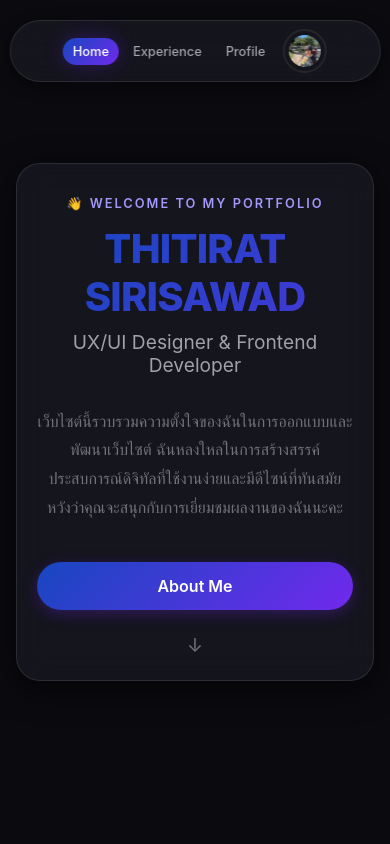
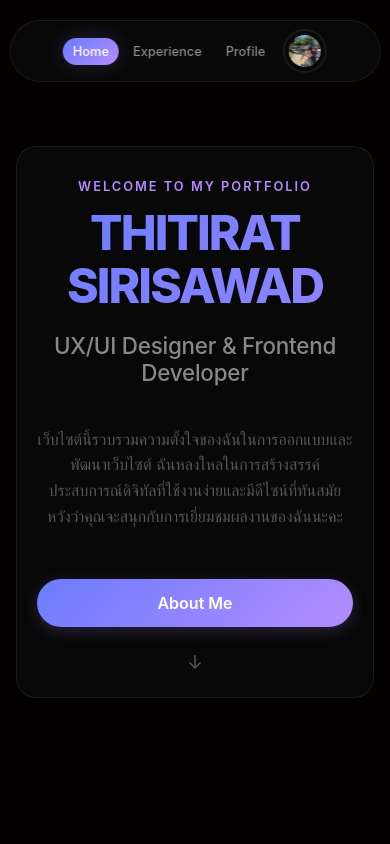
Before and after one commit to ddeeww001/Portfolio-THITIRAT, a React (Vite) app: page / in a window 390 px wide. Shown: the top 844 px of the page. Built offline with nearby package versions, Linux system fonts and the light colour scheme.

Commit message:
Refactor styles and structure for unified theme; remove old variables, add new CSS files for layout, navbar, profile, and experience sections; implement responsive design and animations.

```diff
--- a/src/App.tsx
+++ b/src/App.tsx
@@ -1,10 +1,10 @@
 import { useEffect, useState } from 'react';
-import './App.css';
-import './variables.css';
-import './navbar.css';
-import './home.css';
-import './profile.css';
-import './experience.css';
+import './frontend/CSS/App.css';
+import './frontend/CSS/variables.css';
+import './frontend/CSS/navbar.css';
+import './frontend/CSS/home.css';
+import './frontend/CSS/profile.css';
+import './frontend/CSS/experience.css';
 
 import Experience from './frontend/showExperience';
 import { Profile, myDetailsData } from './frontend/Personal';
@@ -83,7 +83,7 @@ const HeroSection = () => {
     <section id="home" className="section hero-section">
       <div className={`hero-glass-card ${isVisible ? 'fade-in' : ''}`}>
         <div className="hero-content">
-          <p className="greeting animate-slide-down">👋 Welcome to my portfolio</p>
+          <p className="greeting animate-slide-down">Welcome to my portfolio</p>
           <h1 className="hero-name animate-slide-up">THITIRAT SIRISAWAD</h1>
           <h2 className="hero-role animate-fade-in">UX/UI Designer & Frontend Developer</h2>
           <p className="hero-description animate-fade-in-delay">
@@ -116,7 +116,7 @@ function App() {
       <Navbar />
 
       {/* Single scrollable page with all sections */}
-      <main className="main-content">
+      <main>
         <HeroSection />
 
         <section id="experience" className="section experience-section">
--- a/src/home.css
+++ b/src/frontend/CSS/home.css
@@ -9,11 +9,11 @@
 
 .hero-glass-card {
   background: var(--glass-bg);
-  backdrop-filter: blur(16px);
+  backdrop-filter: blur(24px);
   border: 1px solid var(--glass-border);
   border-radius: var(--radius-xl);
-  padding: 60px 40px;
-  max-width: 800px;
+  padding: 80px 40px;
+  max-width: 900px;
   text-align: center;
   box-shadow: var(--shadow-lg);
   position: relative;
@@ -42,8 +42,8 @@
 }
 
 .hero-name {
-  font-size: clamp(2.5rem, 5vw, 4rem);
-  margin: 0 0 10px 0;
+  font-size: clamp(3rem, 8vw, 5rem);
+  margin: 0 0 20px 0;
   background: var(--primary-gradient);
   background-size: 200% 200%;
   -webkit-background-clip: text;
@@ -51,22 +51,24 @@
   color: transparent;
   animation: gradientShift 3s ease infinite;
   font-weight: 800;
-  letter-spacing: -0.02em;
+  letter-spacing: -0.04em;
+  line-height: 1.1;
 }
 
 .hero-role {
   color: var(--text-secondary);
-  font-size: clamp(1.2rem, 3vw, 1.8rem);
-  font-weight: 400;
-  margin-bottom: 30px;
+  font-size: clamp(1.4rem, 4vw, 2rem);
+  font-weight: 500;
+  margin-bottom: 40px;
+  letter-spacing: -0.01em;
 }
 
 .hero-description {
   color: var(--text-muted);
-  font-size: 1.1rem;
-  line-height: 1.8;
-  max-width: 600px;
-  margin: 0 auto 40px auto;
+  font-size: 1.2rem;
+  line-height: 1.6;
+  max-width: 650px;
+  margin: 0 auto 50px auto;
 }
 
 /* ========================================= */
--- a/src/variables.css
+++ b/src/frontend/CSS/variables.css
@@ -3,41 +3,41 @@
 /* ========================================= */
 
 :root {
-  /* Primary Brand Colors */
-  --primary-purple: #7129ed;
-  --primary-blue: #1747c0;
-  --primary-gradient: linear-gradient(135deg, #1747c0, #7129ed);
+  /* Primary Brand Colors - Inspired by Playmode */
+  --primary-purple: #B48CFF;
+  --primary-blue: #6B7CFF;
+  --primary-gradient: linear-gradient(135deg, #6B7CFF, #B48CFF);
 
-  /* Background Colors */
-  --bg-main: #0a0a0f;
-  --bg-secondary: #13131a;
-  --bg-card: #1a1a24;
-  --bg-card-hover: #20202e;
+  /* Background Colors - Darker, more depth */
+  --bg-main: #050000;
+  --bg-secondary: #0A0A0A;
+  --bg-card: #111111;
+  --bg-card-hover: #181818;
 
   /* Text Colors */
-  --text-primary: #ffffff;
-  --text-secondary: #a1a1aa;
-  --text-muted: #71717a;
-  --text-accent: #a497fb;
+  --text-primary: #FFFFFF;
+  --text-secondary: #888888;
+  --text-muted: #555555;
+  --text-accent: #B48CFF;
 
   /* Border Colors */
-  --border-subtle: #27272a;
-  --border-medium: #3f3f46;
-  --border-bright: #52525b;
+  --border-subtle: #1A1A1A;
+  --border-medium: #262626;
+  --border-bright: #333333;
 
   /* Accent Colors */
-  --accent-purple-light: #a497fb;
-  --accent-purple-dark: #5b21b6;
-  --accent-glow: rgba(113, 41, 237, 0.3);
+  --accent-purple-light: #B48CFF;
+  --accent-purple-dark: #7B4FB7;
+  --accent-glow: rgba(180, 140, 255, 0.2);
 
-  /* Glass Effect */
-  --glass-bg: rgba(26, 26, 36, 0.7);
-  --glass-border: rgba(255, 255, 255, 0.1);
+  /* Glass Effect - More minimal */
+  --glass-bg: rgba(10, 10, 10, 0.8);
+  --glass-border: rgba(255, 255, 255, 0.08);
 
   /* Shadows */
-  --shadow-sm: 0 2px 8px rgba(0, 0, 0, 0.3);
-  --shadow-md: 0 4px 16px rgba(0, 0, 0, 0.4);
-  --shadow-lg: 0 8px 32px rgba(0, 0, 0, 0.5);
+  --shadow-sm: 0 2px 8px rgba(0, 0, 0, 0.6);
+  --shadow-md: 0 4px 16px rgba(0, 0, 0, 0.7);
+  --shadow-lg: 0 8px 32px rgba(0, 0, 0, 0.8);
   --shadow-glow: 0 0 20px var(--accent-glow);
 
   /* Spacing */
@@ -48,15 +48,15 @@
   --spacing-xl: 48px;
   --spacing-2xl: 64px;
 
-  /* Typography */
-  --font-heading: 'Poppins', -apple-system, BlinkMacSystemFont, 'Segoe UI', sans-serif;
+  /* Typography - Using cleaner sans-serif */
+  --font-heading: 'Inter', -apple-system, BlinkMacSystemFont, 'Segoe UI', sans-serif;
   --font-body: 'Inter', -apple-system, BlinkMacSystemFont, 'Segoe UI', sans-serif;
 
-  /* Border Radius */
-  --radius-sm: 8px;
-  --radius-md: 12px;
-  --radius-lg: 16px;
-  --radius-xl: 24px;
+  /* Border Radius - More rounded’s consistency */
+  --radius-sm: 6px;
+  --radius-md: 10px;
+  --radius-lg: 14px;
+  --radius-xl: 20px;
   --radius-full: 9999px;
 
   /* Transitions */
--- a/src/frontend/showExperience.tsx
+++ b/src/frontend/showExperience.tsx
@@ -1,7 +1,7 @@
 // showExperience.tsx
 import { projectsDatabase, type ProjectData } from '../data/projectsData'; // Import from centralized database
 import { ProjectCart } from './Experience'; // Import component
-import '../experience.css';
+import './CSS/experience.css';
 
 function ShowExperience() {
   return (
```
Also changed, not shown: src/main.tsx (+7 -5 lines), src/frontend/CSS/App.css (renamed from src/App.css), src/frontend/CSS/experience.css (renamed from src/experience.css), src/frontend/CSS/navbar.css (renamed from src/navbar.css), src/frontend/CSS/profile.css (renamed from src/profile.css), 1 other file (tests, documents, lock files or other folders).
